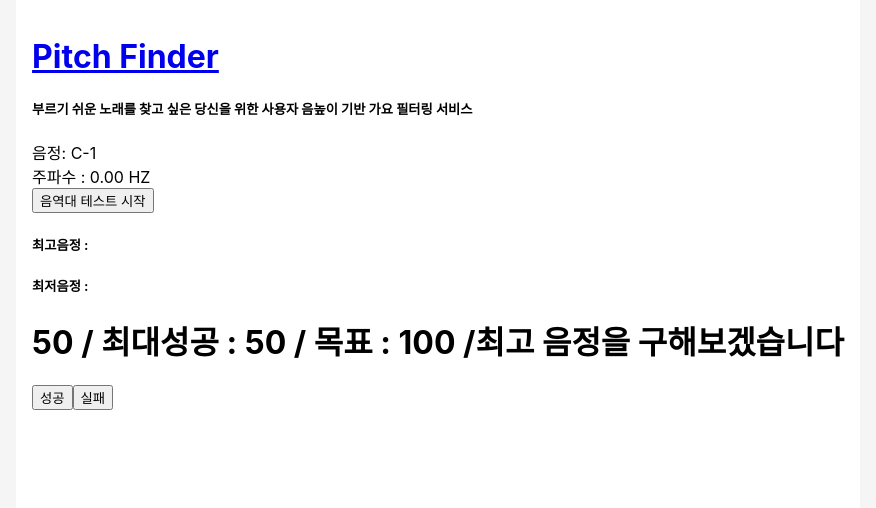
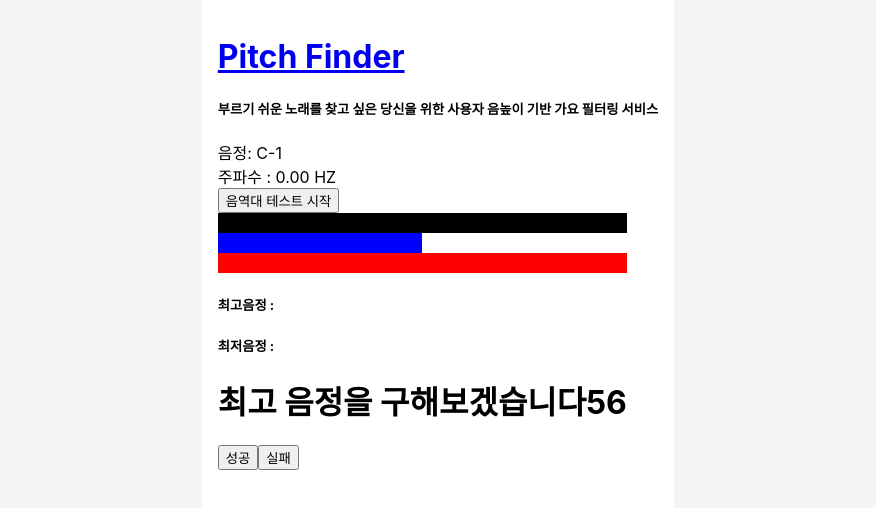
Before and after one commit to K-CoB/pitch-finder-frontend, a React (Create React App) app: page / in a window 1280 px wide. Shown: the top 508 px of the page, without its empty margins (202-1078 px from the left). Built offline with nearby package versions, Linux system fonts and the light colour scheme.

Commit message:
💄 style :  그래프로 시각적으로 보여주기

```diff
--- a/src/page/Audio.tsx
+++ b/src/page/Audio.tsx
@@ -1,11 +1,34 @@
-import { useEffect, useState } from "react";
+import { useState } from "react";
 
 import useAudio from "../hooks/useAudio";
-import { getPitchFromNote } from "../audio/utils";
+import styled from "styled-components";
 
-const SIZE = 64;
-const INITIAL = 24;
-const InitialNoteSuccess = Array(SIZE).fill(false);
+const HIGHEST = 88;
+const LOWEST = 24;
+const MIDDLE = (HIGHEST + LOWEST) / 2;
+
+function getLengthPercent(value: number) {
+  return ((value - LOWEST) / (HIGHEST - LOWEST)) * 100;
+}
+
+const PitchBar = styled.div<{ cur: number; target: number }>`
+  & > * {
+    height: 20px;
+  }
+
+  .total {
+    background-color: black;
+    width: 100%;
+  }
+  .cur {
+    background-color: red;
+    width: ${(props) => props.cur}%;
+  }
+  .target {
+    background-color: blue;
+    width: ${(props) => props.target}%;
+  }
+`;
 
 export default function Audio() {
   const { method, value } = useAudio();
@@ -15,9 +38,9 @@ export default function Audio() {
   const [lowest, setLowest] = useState<number>();
 
   const [stage, setStage] = useState<"up" | "down" | "complete">("up");
-  const [target, setTarget] = useState(50);
-  const [begin, setBegin] = useState(50);
-  const [end, setEnd] = useState(100);
+  const [target, setTarget] = useState(MIDDLE);
+  const [begin, setBegin] = useState(MIDDLE);
+  const [end, setEnd] = useState(HIGHEST);
 
   function getNextTarget(success: boolean) {
     let next;
@@ -35,11 +58,12 @@ export default function Audio() {
       if (stage === "up") {
         setHighest(result);
         setStage("down");
-        setTarget(50);
-        setBegin(50);
-        setEnd(0);
+        setTarget(MIDDLE);
+        setBegin(MIDDLE);
+        setEnd(LOWEST);
       } else if (stage === "down") {
         setLowest(result);
+        setStage("complete");
       }
       return;
     }
@@ -76,16 +100,25 @@ export default function Audio() {
           </button>
         )}
       </div>
+      <PitchBar
+        cur={getLengthPercent(value.note)}
+        target={getLengthPercent(target)}>
+        <div className="total" />
+        <div className="target" />
+        <div className="cur" />
+      </PitchBar>
       <div>
         <h5>최고음정 : {highest}</h5>
         <h5>최저음정 : {lowest}</h5>
         <h1>
-          {target} / 최대성공 : {begin} / 목표 : {end} /
           {stage === "up"
             ? "최고 음정을 구해보겠습니다"
             : "최저 음정을 구해보겠습니다"}
           {/* {getPitchFromNote(target).noteString + getPitchFromNote(target).scale} */}
+          {target}
         </h1>
+        {stage !== "complete" && (
+          <>
             <button
               onClick={() => {
                 getNextTarget(true);
@@ -98,6 +131,8 @@ export default function Audio() {
               }}>
               실패
             </button>
+          </>
+        )}
       </div>
       {/* <div className="note-list">
         {noteSuccess.map((item, idx) => {
```
Lines whose indentation alone changed are shown as unchanged.
